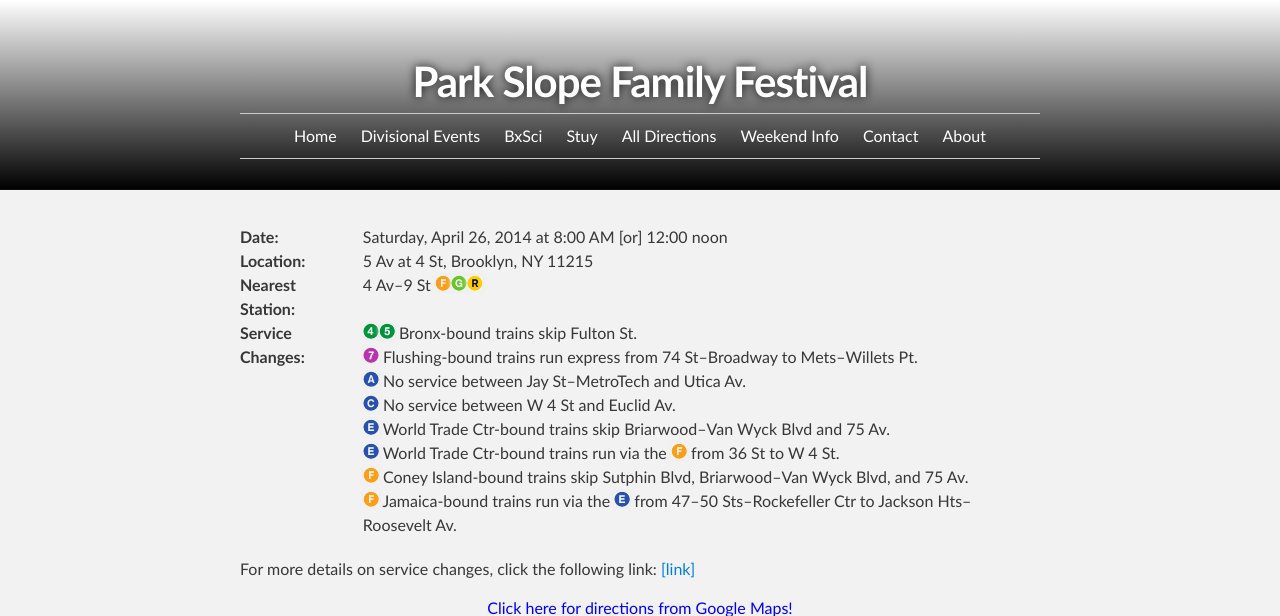
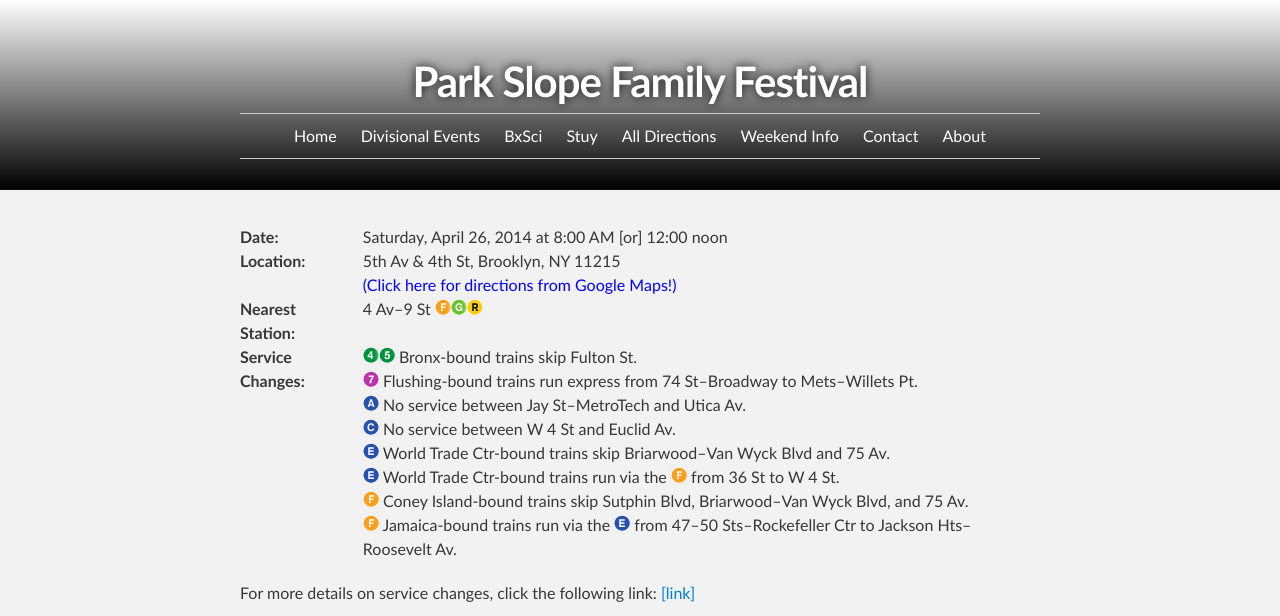
Before and after one commit to d11directions/d11directions.github.io, a Jekyll site: the page built from _posts/2014-04-26-Park_Slope_Family_Festival.html, in a window 1280 px wide, cut to the strip 0-616 px from the top of the page. Built offline with Jekyll 4.4.1, drawn with Linux system fonts in a browser that asks for light colours.

Commit message:
Update new events with gmap in yaml

```diff
--- a/_posts/2014-04-26-NYCAASC.html
+++ b/_posts/2014-04-26-NYCAASC.html
@@ -20,6 +20,5 @@ changes-brief:
     - <img src="/img/F.png" alt="(F)"> Jamaica-bound trains run via the <img src="/img/E.png" alt="(E)"> from 47&ndash;50 Sts&ndash;Rockefeller Ctr to Jackson Hts&ndash;Roosevelt Av.
 changes-ext:
     - <a href="http://travel.mtanyct.info/serviceadvisory/routeStatusResult.aspx?tag=ALL&date=04/26/2014&time=&method=getstatus4">[link]</a>
+gmap: https://maps.google.com/maps?f=d&amp;source=embed&amp;saddr=&amp;daddr=60+Washington+Square+S,+New+York+University,+New+York,+NY+10012&amp;hl=en&amp;geocode=FVF9bQId_OGW-yn1hAoAkVnCiTFnP6_yt_jsvQ&amp;sll=40.729937,-73.997828&amp;sspn=0.011529,0.022724&amp;dirflg=r&amp;ttype=arr&amp;date=04%2F26%2F14&amp;time=8:30am&amp;noexp=0&amp;noal=0&amp;sort=def&amp;mra=ls&amp;ie=UTF8&amp;t=m&amp;start=0&amp;ll=40.729937,-73.997828&amp;spn=0.011529,0.022724
 ---
-<a href="https://maps.google.com/maps?f=d&amp;source=embed&amp;saddr=&amp;daddr=60+Washington+Square+S,+New+York+University,+New+York,+NY+10012&amp;hl=en&amp;geocode=FVF9bQId_OGW-yn1hAoAkVnCiTFnP6_yt_jsvQ&amp;sll=40.729937,-73.997828&amp;sspn=0.011529,0.022724&amp;dirflg=r&amp;ttype=arr&amp;date=04%2F26%2F14&amp;time=8:30am&amp;noexp=0&amp;noal=0&amp;sort=def&amp;mra=ls&amp;ie=UTF8&amp;t=m&amp;start=0&amp;ll=40.729937,-73.997828&amp;spn=0.011529,0.022724" style="color:#0000FF;text-align:left">Click here for directions from Google Maps!</a><br>
-<iframe width="425" height="350" frameborder="0" scrolling="no" marginheight="0" marginwidth="0" src="https://maps.google.com/maps?f=d&amp;source=s_d&amp;saddr=&amp;daddr=60+Washington+Square+S,+New+York+University,+New+York,+NY+10012&amp;hl=en&amp;geocode=FVF9bQId_OGW-yn1hAoAkVnCiTFnP6_yt_jsvQ&amp;sll=40.729937,-73.997828&amp;sspn=0.011529,0.022724&amp;dirflg=r&amp;ttype=arr&amp;date=04%2F26%2F14&amp;time=8:30am&amp;noexp=0&amp;noal=0&amp;sort=def&amp;mra=ls&amp;ie=UTF8&amp;t=m&amp;start=0&amp;ll=40.729937,-73.997828&amp;spn=0.011529,0.022724&amp;output=embed"></iframe>
--- a/_posts/2014-04-26-One_Day_On_Earth.html
+++ b/_posts/2014-04-26-One_Day_On_Earth.html
@@ -21,6 +21,5 @@ changes-brief:
     - <img src="/img/F.png" alt="(F)"> Jamaica-bound trains run via the <img src="/img/E.png" alt="(E)"> from 47&ndash;50 Sts&ndash;Rockefeller Ctr to Jackson Hts&ndash;Roosevelt Av.
 changes-ext:
     - <a href="http://travel.mtanyct.info/serviceadvisory/routeStatusResult.aspx?tag=ALL&date=04/26/2014&time=&method=getstatus4">[link]</a>
+gmap: https://maps.google.com/maps?f=d&amp;source=embed&amp;saddr=&amp;daddr=60+St+James+Pl,+New+York,+NY+10038&amp;hl=en&amp;geocode=FYg5bQId3d2W-yl9bTghJFrCiTGkv3_mdlsglQ&amp;sll=40.712592,-73.998899&amp;sspn=0.011532,0.022724&amp;dirflg=r&amp;ttype=arr&amp;date=04%2F26%2F14&amp;time=10:45am&amp;noexp=0&amp;noal=0&amp;sort=def&amp;mra=ls&amp;ie=UTF8&amp;t=m&amp;start=0&amp;ll=40.712592,-73.998899&amp;spn=0.011532,0.022724
 ---
-<a href="https://maps.google.com/maps?f=d&amp;source=embed&amp;saddr=&amp;daddr=60+St+James+Pl,+New+York,+NY+10038&amp;hl=en&amp;geocode=FYg5bQId3d2W-yl9bTghJFrCiTGkv3_mdlsglQ&amp;sll=40.712592,-73.998899&amp;sspn=0.011532,0.022724&amp;dirflg=r&amp;ttype=arr&amp;date=04%2F26%2F14&amp;time=10:45am&amp;noexp=0&amp;noal=0&amp;sort=def&amp;mra=ls&amp;ie=UTF8&amp;t=m&amp;start=0&amp;ll=40.712592,-73.998899&amp;spn=0.011532,0.022724" style="color:#0000FF;text-align:left">Click here for directions from Google Maps!</a><br>
-<iframe width="425" height="350" frameborder="0" scrolling="no" marginheight="0" marginwidth="0" src="https://maps.google.com/maps?f=d&amp;source=s_d&amp;saddr=&amp;daddr=60+St+James+Pl,+New+York,+NY+10038&amp;hl=en&amp;geocode=FYg5bQId3d2W-yl9bTghJFrCiTGkv3_mdlsglQ&amp;sll=40.712592,-73.998899&amp;sspn=0.011532,0.022724&amp;dirflg=r&amp;ttype=arr&amp;date=04%2F26%2F14&amp;time=10:45am&amp;noexp=0&amp;noal=0&amp;sort=def&amp;mra=ls&amp;ie=UTF8&amp;t=m&amp;start=0&amp;ll=40.712592,-73.998899&amp;spn=0.011532,0.022724&amp;output=embed"></iframe>
--- a/_posts/2014-04-26-Park_Slope_Family_Festival.html
+++ b/_posts/2014-04-26-Park_Slope_Family_Festival.html
@@ -5,7 +5,7 @@ for: Bronx Science Key Club
 tags:
     - bxsci
 time: Saturday, April 26, 2014 at 8:00 AM [or] 12:00 noon
-location: 5 Av at 4 St, Brooklyn, NY 11215
+location: 5th Av &amp; 4th St, Brooklyn, NY 11215
 nearest-station:
     - 4 Av&ndash;9 St <img src="/img/F.png" alt="(F)"><img src="/img/G.png" alt="(G)"><img src="/img/R.png" alt="(R)">
 changes-brief:
@@ -19,6 +19,5 @@ changes-brief:
     - <img src="/img/F.png" alt="(F)"> Jamaica-bound trains run via the <img src="/img/E.png" alt="(E)"> from 47&ndash;50 Sts&ndash;Rockefeller Ctr to Jackson Hts&ndash;Roosevelt Av.
 changes-ext:
     - <a href="http://travel.mtanyct.info/serviceadvisory/routeStatusResult.aspx?tag=ALL&date=04/26/2014&time=&method=getstatus4">[link]</a>
+gmap: https://maps.google.com/maps?f=d&amp;source=embed&amp;saddr=&amp;daddr=5th+Ave+%26+4th+St,+Brooklyn,+NY+11215&amp;hl=en&amp;geocode=FcSbbAId0BiX-ykfUm8X_lrCiTHDopndNiabEA&amp;sll=40.672196,-73.983792&amp;sspn=0.011539,0.022724&amp;dirflg=r&amp;ttype=arr&amp;date=04%2F26%2F14&amp;time=7:45am&amp;noexp=0&amp;noal=0&amp;sort=def&amp;mra=ls&amp;ie=UTF8&amp;t=m&amp;start=0&amp;ll=40.672196,-73.983792&amp;spn=0.011539,0.022724
 ---
-<a href="https://maps.google.com/maps?f=d&amp;source=embed&amp;saddr=&amp;daddr=5th+Ave+%26+4th+St,+Brooklyn,+NY+11215&amp;hl=en&amp;geocode=FcSbbAId0BiX-ykfUm8X_lrCiTHDopndNiabEA&amp;sll=40.672196,-73.983792&amp;sspn=0.011539,0.022724&amp;dirflg=r&amp;ttype=arr&amp;date=04%2F26%2F14&amp;time=7:45am&amp;noexp=0&amp;noal=0&amp;sort=def&amp;mra=ls&amp;ie=UTF8&amp;t=m&amp;start=0&amp;ll=40.672196,-73.983792&amp;spn=0.011539,0.022724" style="color:#0000FF;text-align:left">Click here for directions from Google Maps!</a><br>
-<iframe width="425" height="350" frameborder="0" scrolling="no" marginheight="0" marginwidth="0" src="https://maps.google.com/maps?f=d&amp;source=s_d&amp;saddr=&amp;daddr=5th+Ave+%26+4th+St,+Brooklyn,+NY+11215&amp;hl=en&amp;geocode=FcSbbAId0BiX-ykfUm8X_lrCiTHDopndNiabEA&amp;sll=40.672196,-73.983792&amp;sspn=0.011539,0.022724&amp;dirflg=r&amp;ttype=arr&amp;date=04%2F26%2F14&amp;time=7:45am&amp;noexp=0&amp;noal=0&amp;sort=def&amp;mra=ls&amp;ie=UTF8&amp;t=m&amp;start=0&amp;ll=40.672196,-73.983792&amp;spn=0.011539,0.022724&amp;output=embed"></iframe>
```
